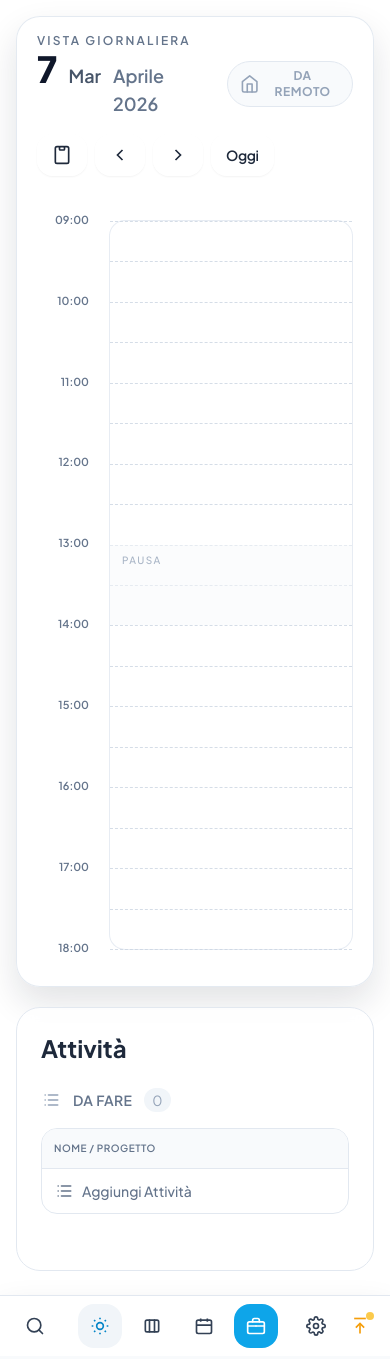
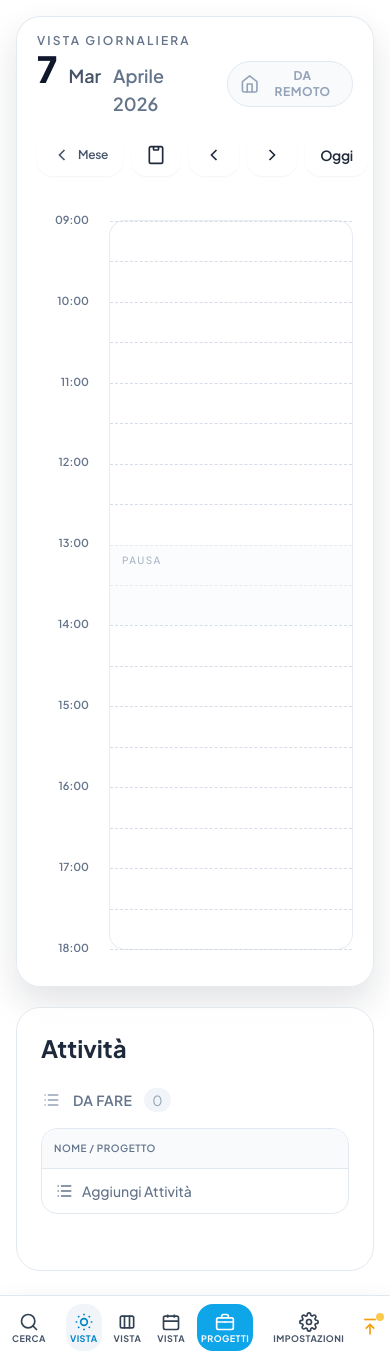
Before and after one commit to carloveronesi/DailyLog, a React (Vite) app: page / in a window 390 px wide. Built offline with nearby package versions, Linux system fonts and the light colour scheme.

Commit message:
UI/UX: improve mobile navigation and touch usability

```diff
--- a/src/renderer/App.jsx
+++ b/src/renderer/App.jsx
@@ -25,17 +25,22 @@ function SidebarBtn({ icon, label, onClick, disabled, activeClass = "", isActive
     ? "bg-sky-500 hover:bg-sky-600 dark:bg-sky-600 dark:hover:bg-sky-500"
     : (isActive ? "bg-slate-100 dark:bg-slate-800 hover:bg-slate-100 dark:hover:bg-slate-800" : "hover:bg-slate-100 dark:hover:bg-slate-800");
   const iconColor = accent ? "text-white" : (activeClass ? activeClass : (isActive ? "text-sky-600 dark:text-sky-400" : "text-slate-700 dark:text-slate-300"));
+  const labelColor = accent ? "text-white" : (isActive ? "text-sky-600 dark:text-sky-400" : "text-slate-600 dark:text-slate-400");
 
   return (
     <button
       type="button"
       onClick={onClick}
       disabled={disabled}
-      className={`relative flex items-center justify-center w-full p-3 lg:p-4 transition-colors lg:rounded-none rounded-2xl group/btn overflow-visible ${disabled ? "opacity-50 cursor-not-allowed" : ""} ${activeBtnClass}`}
+      className={`relative flex flex-col lg:flex-row items-center justify-center w-full py-2 px-1 lg:p-4 transition-colors lg:rounded-none rounded-2xl group/btn overflow-visible ${disabled ? "opacity-50 cursor-not-allowed" : ""} ${activeBtnClass}`}
     >
       <Icon name={icon} className={`shrink-0 transition-transform duration-200 group-hover/btn:scale-110 ${iconColor}`} />
+      {/* Mobile label under icon */}
+      <span className={`lg:hidden text-[9px] font-bold uppercase tracking-wider mt-0.5 leading-none ${labelColor}`}>
+        {label.split(" ")[0]}
+      </span>
 
-      {/* Floating Tooltip */}
+      {/* Floating Tooltip (desktop only) */}
       <span className="hidden lg:block absolute left-full ml-3 whitespace-nowrap opacity-0 group-hover/btn:opacity-100 transition-all transform translate-x-1 group-hover/btn:translate-x-0 font-bold text-[11px] uppercase tracking-widest text-white bg-slate-900/90 dark:bg-slate-700/95 backdrop-blur-md px-3 py-1.5 rounded-lg shadow-xl z-[100] pointer-events-none before:content-[''] before:absolute before:right-full before:top-1/2 before:-translate-y-1/2 before:border-4 before:border-transparent before:border-r-slate-900/90 dark:before:border-r-slate-700/95">
         {label}
       </span>
@@ -524,6 +529,7 @@ export default function App() {
                     onPrevDay={goPrevDay}
                     onNextDay={goNextDay}
                     onToday={goTodayDay}
+                    onGoToMonth={() => setViewMode("month")}
                     onToggleLocation={handleToggleLocation}
                     onCopyDay={() => handleCopyDay(activeDate)}
                     pasteMode={!!copiedDay}
--- a/src/renderer/components/DayCell.jsx
+++ b/src/renderer/components/DayCell.jsx
@@ -164,7 +164,7 @@ export const DayCell = memo(function DayCell({ date, isCurrentMonth, isWeekend,
               className={`flex items-center justify-center rounded-lg p-1 transition-all ${
                 entries?.location && entries.location !== "remote"
                   ? "text-sky-500 bg-sky-50 dark:bg-sky-500/10 dark:text-sky-400 opacity-100"
-                  : "text-slate-300 dark:text-slate-600 opacity-0 group-hover:opacity-100 hover:bg-slate-100 dark:hover:bg-slate-700/50"
+                  : "text-slate-300 dark:text-slate-600 opacity-60 hover:opacity-100 hover:bg-slate-100 dark:hover:bg-slate-700/50"
               }`}
               title={entries?.location === "office" ? "In Ufficio" : entries?.location === "client" ? "Sede Cliente" : "Imposta sede (Remoto)"}
             >
--- a/src/renderer/components/DayView.jsx
+++ b/src/renderer/components/DayView.jsx
@@ -23,6 +23,7 @@ export function DayView({
   onPrevDay,
   onNextDay,
   onToday,
+  onGoToMonth,
   onToggleLocation,
   onCopyDay,
   pasteMode,
@@ -119,6 +120,17 @@ export function DayView({
         </div>
 
         <div className="flex items-center gap-2">
+          {onGoToMonth && (
+            <Button
+              className="bg-white/95 border border-slate-200 text-slate-600 hover:bg-white hover:text-slate-900 dark:bg-slate-800 dark:border-slate-700 dark:text-slate-400 dark:hover:bg-slate-700 dark:hover:text-slate-200 flex items-center gap-1.5 text-xs font-semibold"
+              onClick={onGoToMonth}
+              type="button"
+              title="Torna alla vista mese"
+            >
+              <Icon name="chev-left" className="w-4 h-4" />
+              Mese
+            </Button>
+          )}
           {pasteMode ? (
             <Button
               className="bg-sky-500 border border-sky-600 text-white hover:bg-sky-600 dark:bg-sky-600 dark:border-sky-700 dark:hover:bg-sky-500 flex items-center gap-1.5"
--- a/src/renderer/components/SummaryPanel.jsx
+++ b/src/renderer/components/SummaryPanel.jsx
@@ -151,7 +151,14 @@ export function SummaryPanel({
       <div className="mt-4">
         <div className="text-sm font-semibold text-slate-700 dark:text-slate-300">Clienti</div>
         {totals.clients.length === 0 ? (
-          <div className="mt-2 text-sm text-slate-500 dark:text-slate-400">Nessuna giornata cliente registrata.</div>
+          <div className="mt-3 flex flex-col items-center gap-1.5 py-4 text-center">
+            <svg className="w-8 h-8 text-slate-300 dark:text-slate-600" viewBox="0 0 24 24" fill="none" stroke="currentColor" strokeWidth="1.5" strokeLinecap="round" strokeLinejoin="round">
+              <rect x="2" y="7" width="20" height="14" rx="2"/>
+              <path d="M16 7V5a2 2 0 0 0-2-2h-4a2 2 0 0 0-2 2v2"/>
+            </svg>
+            <p className="text-sm font-medium text-slate-500 dark:text-slate-400">Nessuna giornata cliente</p>
+            <p className="text-xs text-slate-400 dark:text-slate-500">Registra le tue attività nel calendario</p>
+          </div>
         ) : (
           <div className="mt-2 space-y-2">
             {totals.clients.map((c) => (
@@ -202,7 +209,13 @@ export function SummaryPanel({
       <div className="mt-4">
         <div className="text-sm font-semibold text-slate-700 dark:text-slate-300">Altre attività</div>
         {totals.otherActivities.length === 0 ? (
-          <div className="mt-2 text-sm text-slate-500 dark:text-slate-400">Nessuna altra attività registrata.</div>
+          <div className="mt-3 flex flex-col items-center gap-1.5 py-3 text-center">
+            <svg className="w-7 h-7 text-slate-300 dark:text-slate-600" viewBox="0 0 24 24" fill="none" stroke="currentColor" strokeWidth="1.5" strokeLinecap="round" strokeLinejoin="round">
+              <path d="M9 5H7a2 2 0 0 0-2 2v12a2 2 0 0 0 2 2h10a2 2 0 0 0 2-2V7a2 2 0 0 0-2-2h-2"/>
+              <rect x="9" y="3" width="6" height="4" rx="1"/>
+            </svg>
+            <p className="text-xs text-slate-400 dark:text-slate-500">Nessuna altra attività questo mese</p>
+          </div>
         ) : (
           <div className="mt-2 space-y-2">
             {totals.otherActivities.map((activity) => (
```
